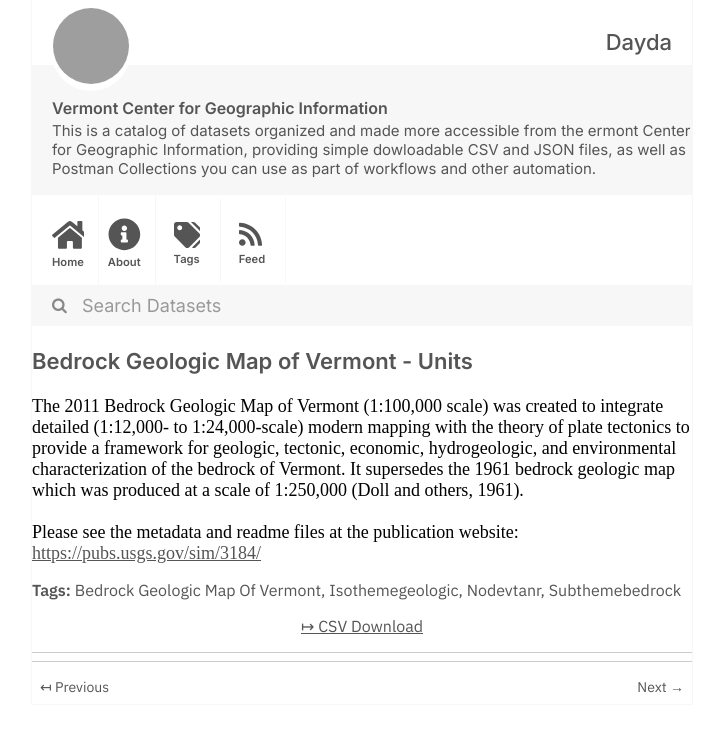
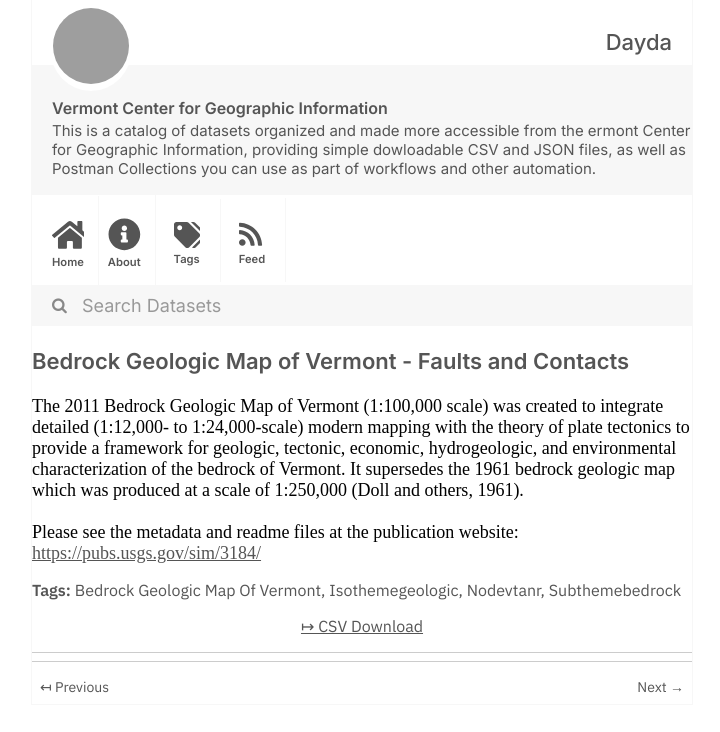
Before and after one commit to dayda-entities/vermont-center-for-geographic-information, a Jekyll site: the page built from _posts/2020-11-12-bedrock-geologic-map-of-vermon.md, in a window 1280 px wide, cut to the strip 0-732 px from the top of the page. Shown: the whole strip, without its empty margins (278-998 px from the left). Built offline with Jekyll 4.4.1, drawn with Linux system fonts in a browser that asks for light colours; grey boxes are pictures that could not be loaded.

Commit message:
Publish Data

```diff
--- a/_posts/2020-11-12-bedrock-geologic-map-of-vermon.md
+++ b/_posts/2020-11-12-bedrock-geologic-map-of-vermon.md
@@ -1,7 +1,7 @@
 ---
-title: Bedrock Geologic Map of Vermont - Units
-created: '2020-11-12T13:04:46.455885'
-modified: '2020-11-12T13:04:46.455896'
+title: Bedrock Geologic Map of Vermont - Faults and Contacts
+created: '2020-11-12T13:04:45.747911'
+modified: '2020-11-12T13:04:45.747922'
 state: active
 type: dataset
 tags:
@@ -11,7 +11,7 @@ tags:
   - Subthemebedrock
 groups: []
 csv_url: >-
-  https://geodata.vermont.gov/datasets/d875c5418f41421db1c51597ba1333a0_165.csv?outSR=%7B%22latestWkid%22%3A32145%2C%22wkid%22%3A32145%7D
+  https://geodata.vermont.gov/datasets/b84fba16d98b4eb19d205d190424e72b_171.csv?outSR=%7B%22latestWkid%22%3A32145%2C%22wkid%22%3A32145%7D
 json_url: ''
 layout: post
 
```
